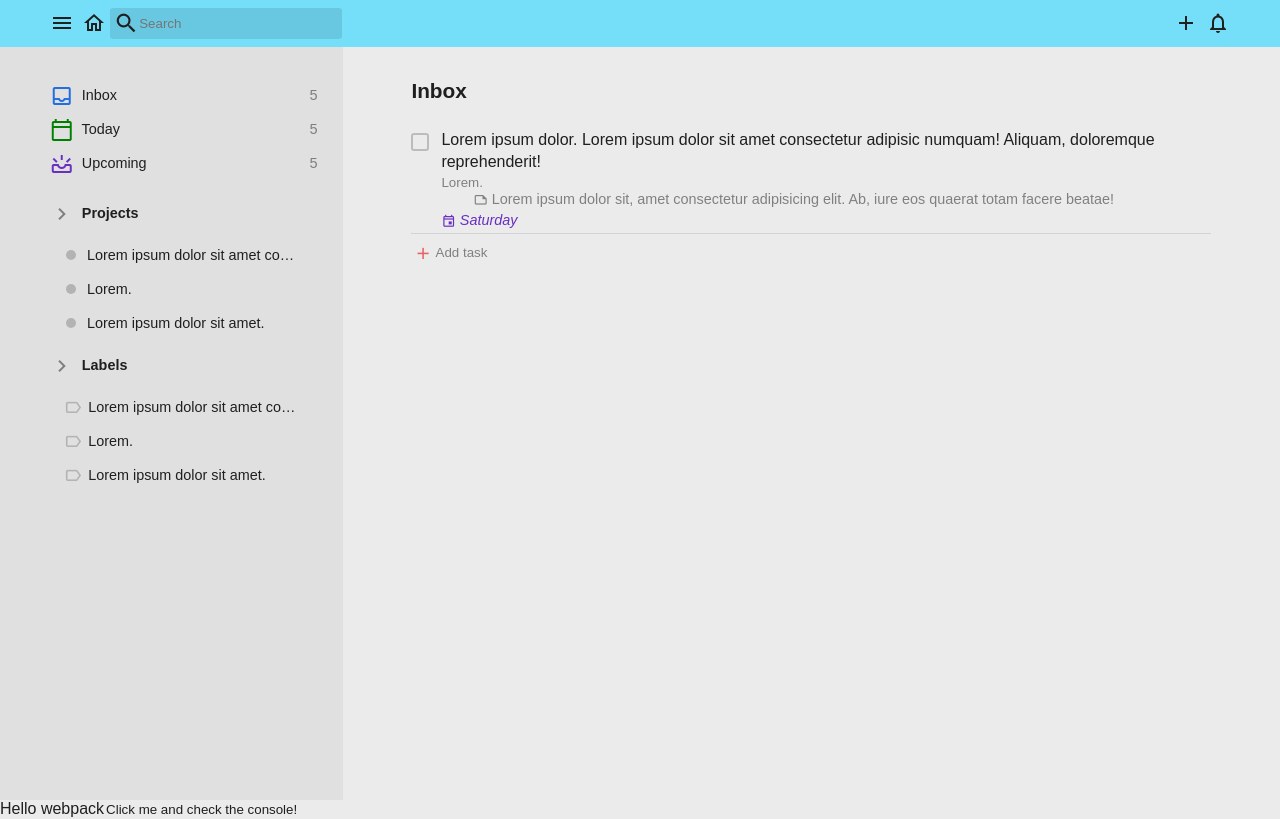
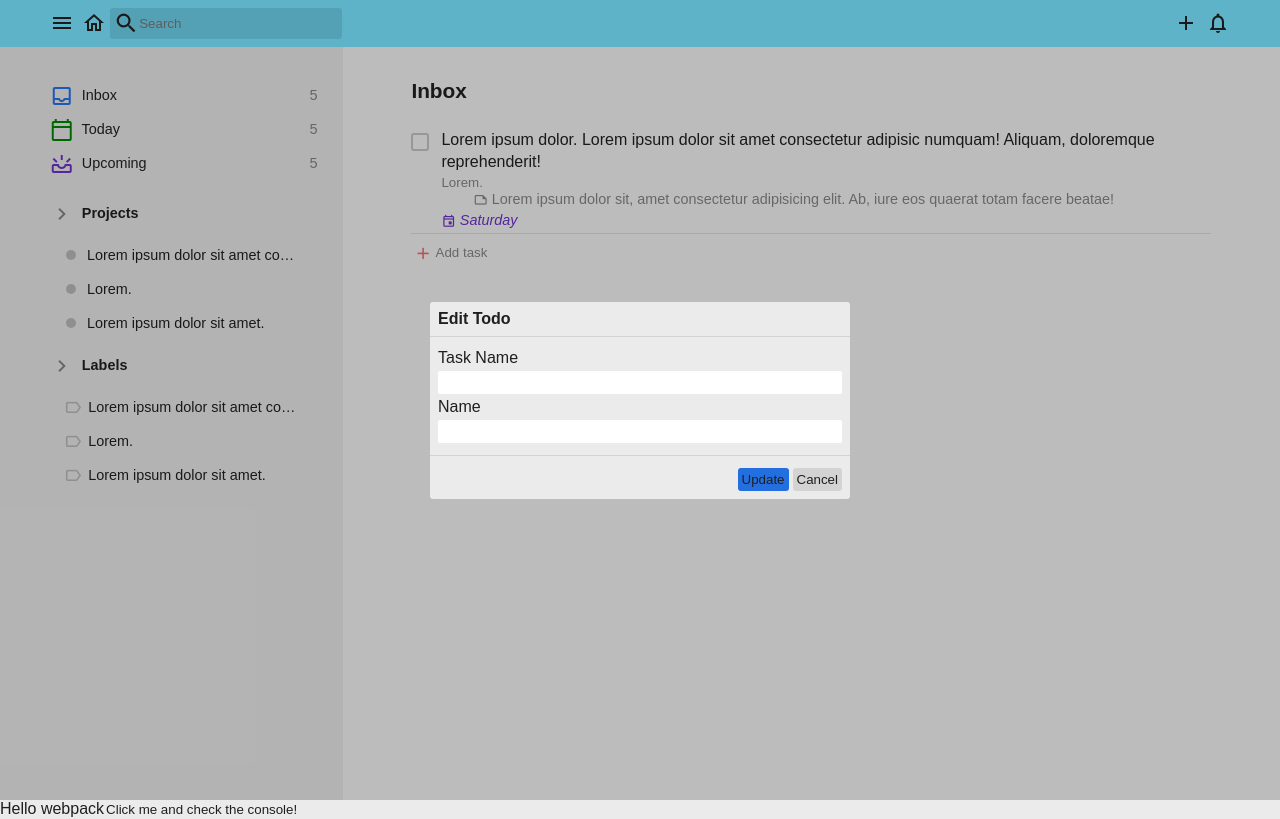
Before and after one commit to JohnGamboa-L4ck/todo-list, a website built with webpack: page src/hardcoded.html in a window 1280 px wide. Built offline with nearby package versions, Linux system fonts and the light colour scheme.

Commit message:
adding todo editor

```diff
--- a/src/hardcoded.html
+++ b/src/hardcoded.html
@@ -70,7 +70,7 @@
                             <span class="material-icons-outlined mid">add</span>
                         </button>
                         <strong>Projects</strong>
-                        <div class = "show"><!-- show -->
+                        <div class="show"><!-- show -->
                             <div tabindex="0">
                                 <div class = "bullet"></div>
                                 <span class = "unique">Lorem ipsum dolor sit amet consectetur,
@@ -101,6 +101,7 @@
                     </div>
                     <div class = "ic-div" tabindex="0">
                         <span class="material-icons-outlined mid ic-span opa">chevron_right</span>
+                        <!-- this span should rotate when showned -->
                         <button class = "ic-add-btn opa">
                             <span class="material-icons-outlined mid">add</span>
                         </button>
@@ -169,13 +170,7 @@
                                         <span class="material-icons-outlined mid tool-span">edit</span>
                                     </button>
                                     <button>
-                                        <span class="material-icons-outlined mid tool-span">schedule</span>
-                                    </button>
-                                    <button>
-                                        <span class="material-icons-outlined mid tool-span">note</span>
-                                    </button>
-                                    <button>
-                                        <span class="material-icons-outlined mid tool-span">more_horiz</span>
+                                        <span class="material-icons-outlined mid tool-span">delete</span>
                                     </button>
                                 </div>
                             </div>
@@ -365,6 +360,22 @@
                 </div>
             </div>
         </div>
+        <div class = "todo-editor on">
+        <!-- class: on -->
+            <div>
+                <strong>Edit Todo</strong>
+                <div class = "todo-editor-input">
+                    <label for="updated-name">Task Name</label>
+                    <input type = "text" id = "updated-name">
+                    <label for="updated-name">Name</label>
+                    <input type = "text" id = "updated-name">
+                </div>
+                <div class = "todo-editor-buttons">
+                    <button>Update</button>
+                    <button>Cancel</button>
+                </div>
+            </div>
+        </div>
         <!-- <span class="material-icons-outlined mid">chevron_left</span>
                 <span class="material-icons-outlined mid">chevron_right</span>
                 <span class="material-icons-outlined mid">expand_more</span>
--- a/src/style.css
+++ b/src/style.css
@@ -764,7 +764,8 @@ button:focus-visible {
 
 .quick-add-todo,
 .project-creator,
-.label-creator {
+.label-creator,
+.todo-editor {
     display: none;
     position: absolute;
     place-items: center;
@@ -781,7 +782,7 @@ button:focus-visible {
 
 .quick-add-todo > div {
     background-color: var(--light92);
-    max-width: 278px;
+    max-width: 480px;
     width: 100%;
     border-radius: 3px;
     padding: .5rem .5rem .5rem .5rem;
@@ -796,7 +797,7 @@ button:focus-visible {
 }
 
 .quick-add-todo button:first-child {
-    background-color: var(--auburn);
+    background-color: var(--mariner);
 }
 
 .quick-add-todo button:hover,
@@ -905,7 +906,8 @@ button:focus-visible {
 }
 
 .project-creator > div,
-.label-creator > div {
+.label-creator > div,
+.todo-editor > div {
     background-color: var(--light92);
     max-width: 420px;
     width: 100%;
@@ -913,7 +915,8 @@ button:focus-visible {
 }
 
 .project-creator > div > *,
-.label-creator > div > * {
+.label-creator > div > *,
+.todo-editor > div > * {
     padding: .5rem;
     margin: 0 0 .25rem 0;
 }
@@ -921,25 +924,31 @@ button:focus-visible {
 .project-creator > div > *:first-child,
 .project-creator > div > *:nth-child(2),
 .label-creator > div > *:first-child,
-.label-creator > div > *:nth-child(2){
+.label-creator > div > *:nth-child(2),
+.todo-editor > div > *:first-child,
+.todo-editor > div > *:nth-child(2){
     border-bottom: 1px solid var(--transparent1);
 }
 
 .project-creator > div,
 .project-input,
 .label-creator > div,
-.label-input {
+.label-input,
+.todo-editor > div,
+.todo-editor-input {
     display: flex;
     flex-direction: column;
 }
 
 .project-input > *,
-.label-input > * {
+.label-input > *,
+.todo-editor-input > * {
     margin: 0 0 .25rem 0;
 }
 
 .project-input input,
-.label-input input {
+.label-input input,
+.todo-editor-input input {
     border: none;
     outline: none;
     border-radius: 2px;
@@ -947,31 +956,36 @@ button:focus-visible {
 }
 
 .project-buttons,
-.label-buttons {
+.label-buttons,
+.todo-editor-buttons {
     display: flex;
     justify-content: flex-end;
     margin-bottom: 0!important;
 }
 
 .project-creator button,
-.label-creator button {
+.label-creator button,
+.todo-editor button {
     padding: .25rem;
     margin: 0 0 0 .25rem;
     background-color: var(--transparent1);
 }
 
 .project-creator button:first-child,
-.label-creator button:first-child {
+.label-creator button:first-child,
+.todo-editor button:first-child {
     background-color: var(--mariner);
 }
 
 .project-creator.on,
-.label-creator.on {
+.label-creator.on,
+.todo-editor.on {
     display: grid;
 }
 
 .project-input input:focus-visible,
-.label-input input:focus-visible {
+.label-input input:focus-visible,
+.todo-editor-input input:focus-visible {
     outline: 1px solid var(--transparent2);
 }
 
@@ -999,7 +1013,9 @@ button:focus-visible {
     .container {
         padding: 0 1rem 0 1rem;
     }
-
+    .quick-add-todo > div {
+        max-width: 400px;
+    }
 }
 
 @media only screen and (max-width: 550px) {
@@ -1012,6 +1028,12 @@ button:focus-visible {
     .search-input:focus {
         width: 180px;
     }
+    .quick-add-todo > div {
+        max-width: 300px;
+    }
+    .notif-container {
+        max-width: 310px;
+    }
 }
 
 @media only screen and (max-width: 321px) {
@@ -1021,4 +1043,10 @@ button:focus-visible {
     .search-input:focus {
         max-width: 135px;
     }
+    .quick-add-todo > div {
+        max-width: 270px;
+    }
+    .notif-container {
+        max-width: 270px;
+    }
 }
```
Lines whose indentation alone changed are shown as unchanged.
